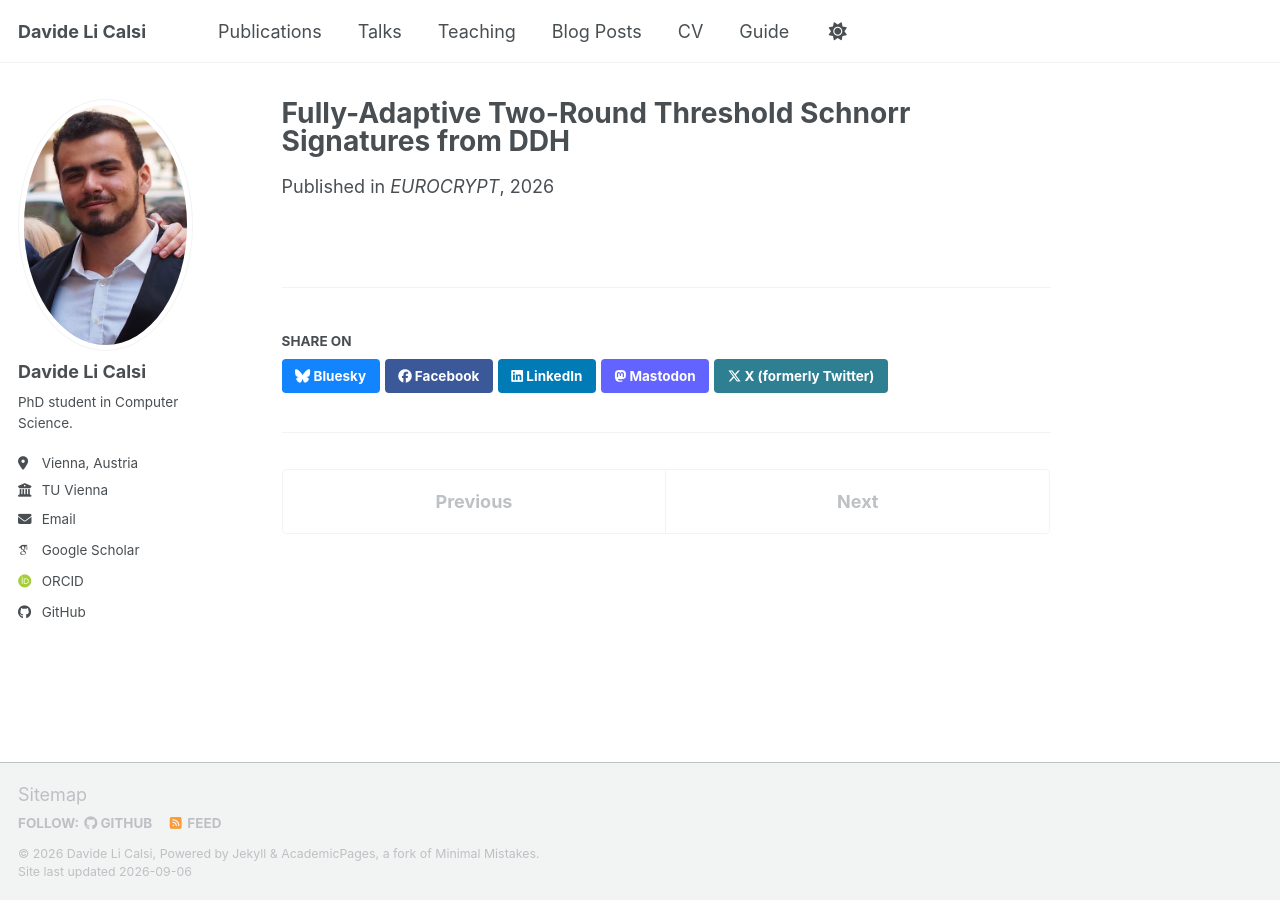
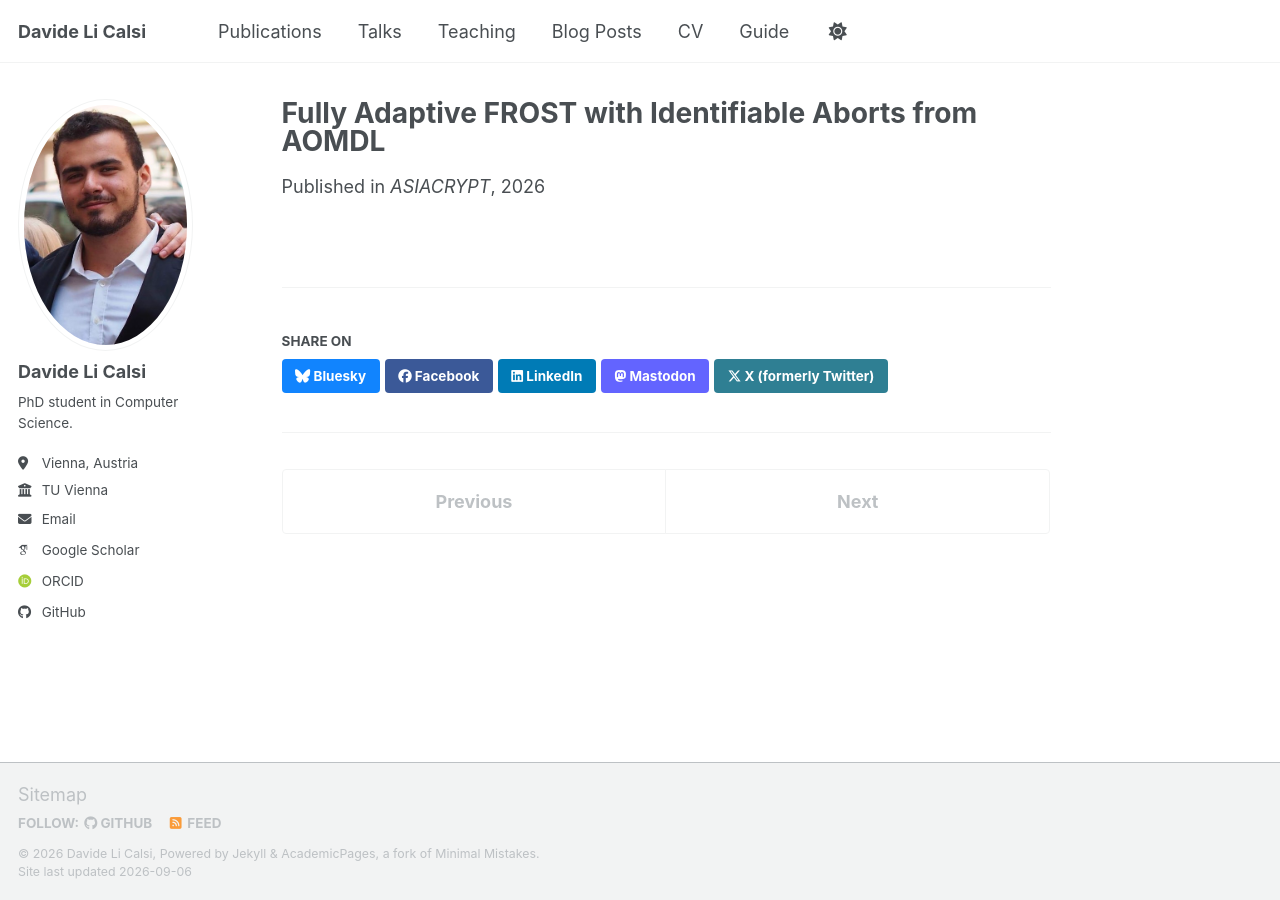
Before and after one commit to DavideLiCalsi/DavideLiCalsi.github.io, a Jekyll site: the page built from _publications/2025-06-08-paper-title-number-5.md, in a window 1280 px wide. Built offline with Jekyll 4.4.1, drawn with Linux system fonts in a browser that asks for light colours; some web fonts are replaced; a script bundle is joined from its source files by our own code; library files that are not in the unit come from our copies.

Commit message:
new paper

```diff
--- a/_publications/2025-06-08-paper-title-number-5.md
+++ b/_publications/2025-06-08-paper-title-number-5.md
@@ -1,9 +1,9 @@
 ---
-title: "Fully-Adaptive Two-Round Threshold Schnorr Signatures from DDH"
+title: "Fully Adaptive FROST with Identifiable Aborts from AOMDL"
 collection: publications
 category: conferences
 permalink: /publication/2024-02-17-paper-title-number-4
 date: 2026-01-29
-venue: 'EUROCRYPT'
-paperurl: 'https://eprint.iacr.org/2025/1478.pdf'
+venue: 'ASIACRYPT'
+paperurl: 'https://eprint.iacr.org/2025/1950.pdf'
 ---
```
Also changed, not shown: _publications/2025-06-08-paper-title-number-5 copy.md (added, +9 -0 lines).
